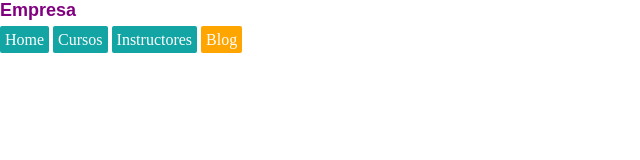
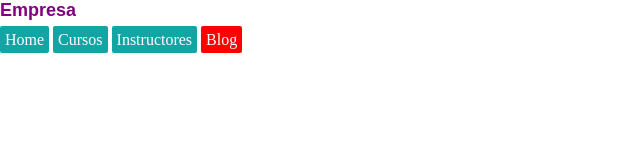
Before and after one commit to ooortizan/cursoDefinitivoCss, a plain HTML site: page claseEspecificidad/index.html in a window 1280 px wide. Shown: the whole page, without its empty margins (0-640 px from the left). Drawn offline with Linux system fonts and the light colour scheme.

Commit message:
mejor forma de agregar estilo especifico  en hoja de estilos

```diff
--- a/claseEspecificidad/index.html
+++ b/claseEspecificidad/index.html
@@ -16,7 +16,7 @@
                 <li><a href="">Home</a></li>
                 <li><a href="">Cursos</a></li>
                 <li><a href="">Instructores</a></li>
-                <li><a href=""style="background-color: orange;">Blog</a></li>
+                <li><a href=""style="" class="blog">Blog</a></li>
             </ul>
         </nav>
     </header>
--- a/claseEspecificidad/style.css
+++ b/claseEspecificidad/style.css
@@ -37,3 +37,7 @@ h1 {
     border-radius: 2px;
     text-decoration: none;
 }
+
+#main-nav .blog{
+    background-color: red;
+}
```
